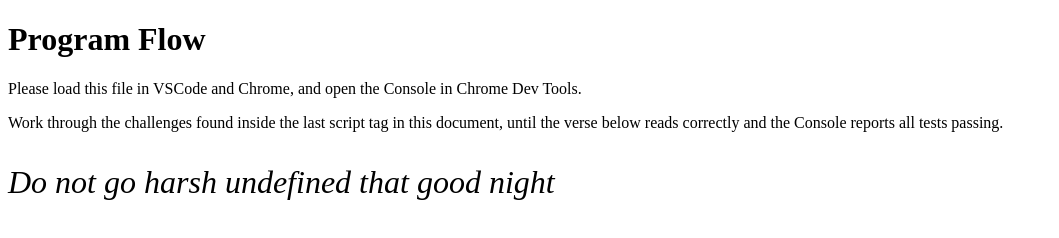
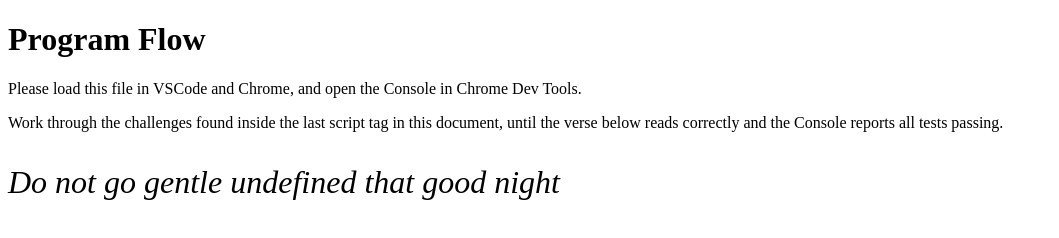
Before and after one commit to K1ngHandy/Module-2-Project-Program-Flow, a plain HTML site: page index.html in a window 1280 px wide. Shown: the whole page, without its empty margins (0-1059 px from the left). Drawn offline with nearby package versions, Linux system fonts and the light colour scheme.

Commit message:
challenge 5

```diff
--- a/index.html
+++ b/index.html
@@ -90,11 +90,11 @@
       // 🧠 pseudocode: if any int greater than zero, then result5 is "harsh"; else if any int greater
       // than 32, then "firm"; else if any int greater than 64, then "gentle"
 
-      if ((int1 || int2 || int3) > 64) {
+      if (int1 > 64 || int2 > 64 || int3 > 64) {
         result5 = "gentle";
-      } else if ((int1 || int2 || int3) > 32) {
+      } else if (int1 > 32 || int2 > 32 || int3 > 32) {
         result5 = "firm";
-      } else if ((int1 || int2 || int3) > 0) {
+      } else if (int1 > 0 || int2 > 0 || int3 > 0) {
         result5 = "harsh";
       }
 
```
